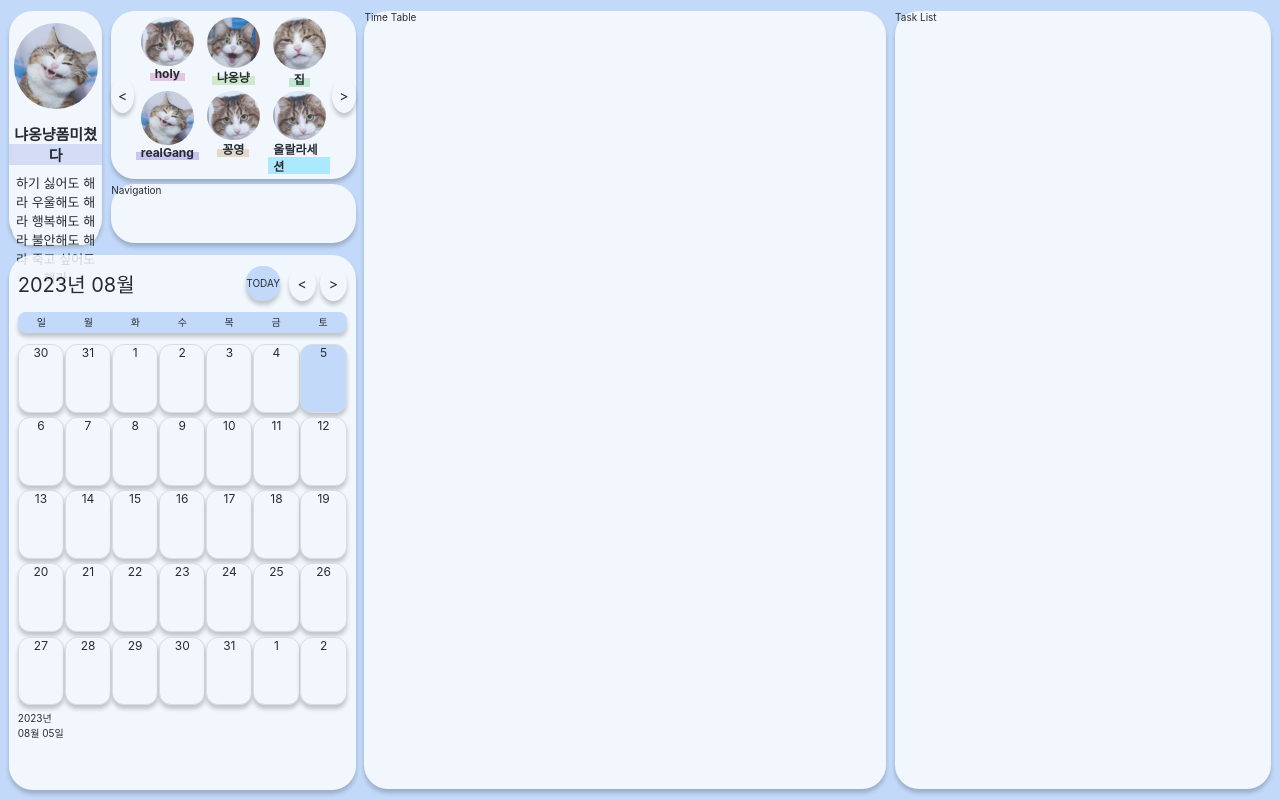
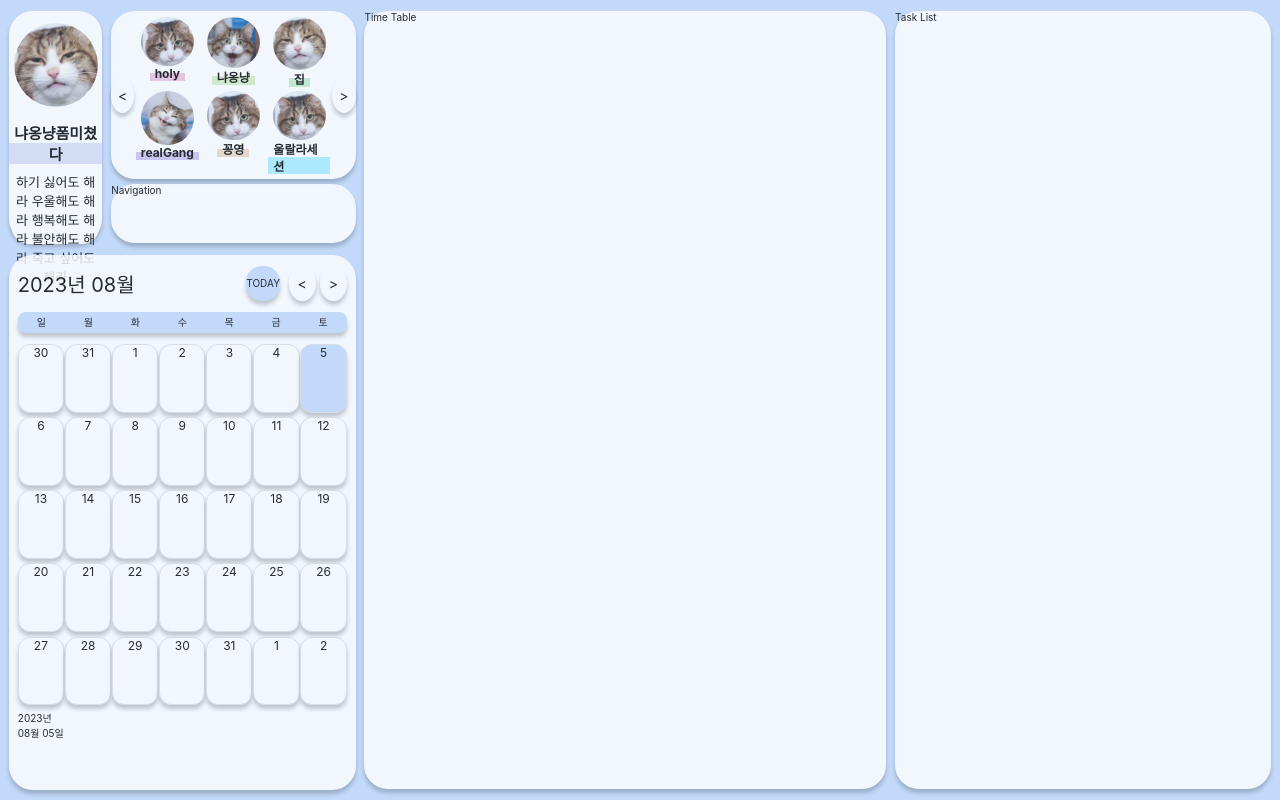
Before and after one commit to TasQueue/Front-End, a React (Create React App) app: page / in a window 1280 px wide. Built offline with nearby package versions, Linux system fonts and the light colour scheme.

Commit message:
feat : 유저 프로필 UI 구현 - 현재 cat 상태를 useState로 표현

```diff
--- a/src/components/home/ProfileAndNavigation/UserProfile/UserProfile.tsx
+++ b/src/components/home/ProfileAndNavigation/UserProfile/UserProfile.tsx
@@ -1,10 +1,18 @@
-import React from 'react';
+import React, { useState } from 'react';
 import * as U from './UserProfile.styled';
 
 const UserProfile = () => {
+  const catImgs = [
+    '/assets/images/badCat.svg',
+    '/assets/images/normalCat.svg',
+    '/assets/images/goodCat.svg',
+    '/assets/images/perfectCat.svg',
+  ];
+  const [currentCat, setCurrentCat] = useState(catImgs[0]);
+
   return (
     <U.UserProfileContainer>
-      <U.UserProfileImg src='/assets/images/goodCat.svg' alt='cat' />
+      <U.UserProfileImg src={currentCat} alt='UserProfileCat' />
       <U.UserProfileName>냐옹냥폼미쳤다</U.UserProfileName>
       <U.UserProfileStatus>
         하기 싫어도 해라 우울해도 해라 행복해도 해라 불안해도 해라 죽고 싶어도 해라
```
